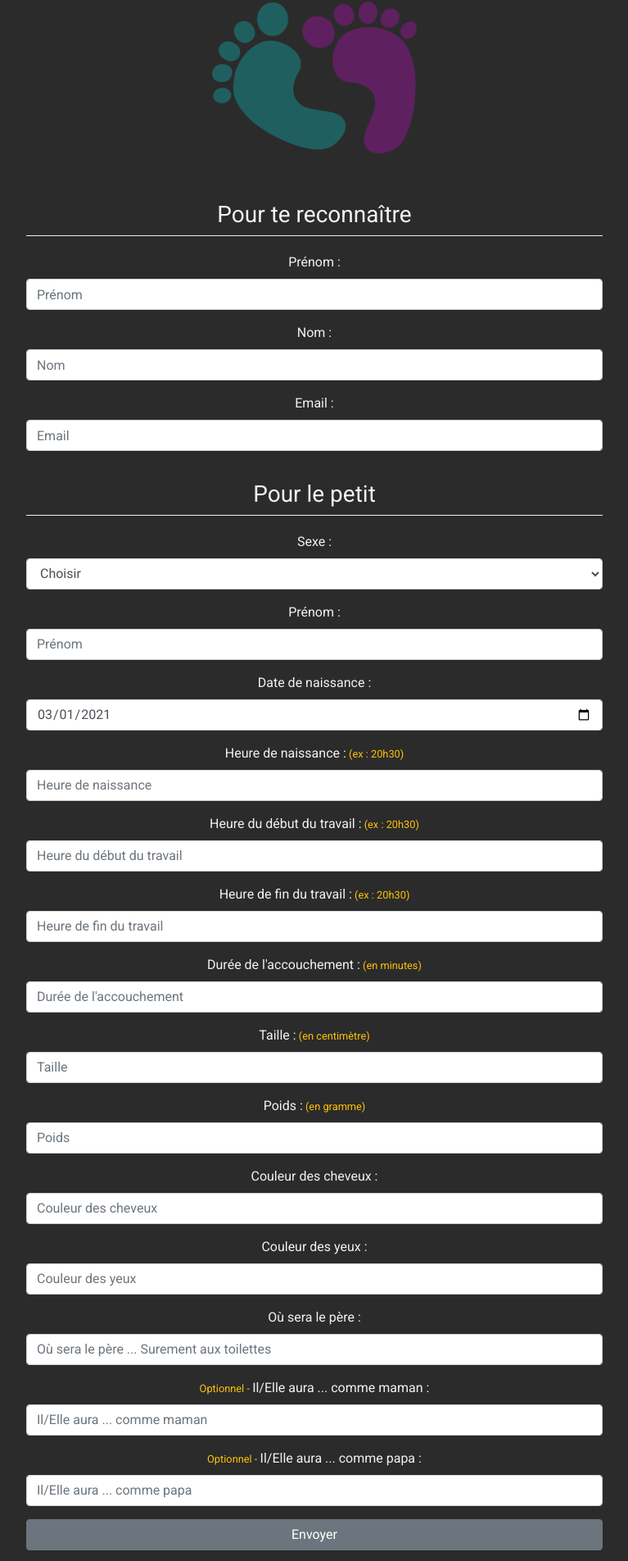
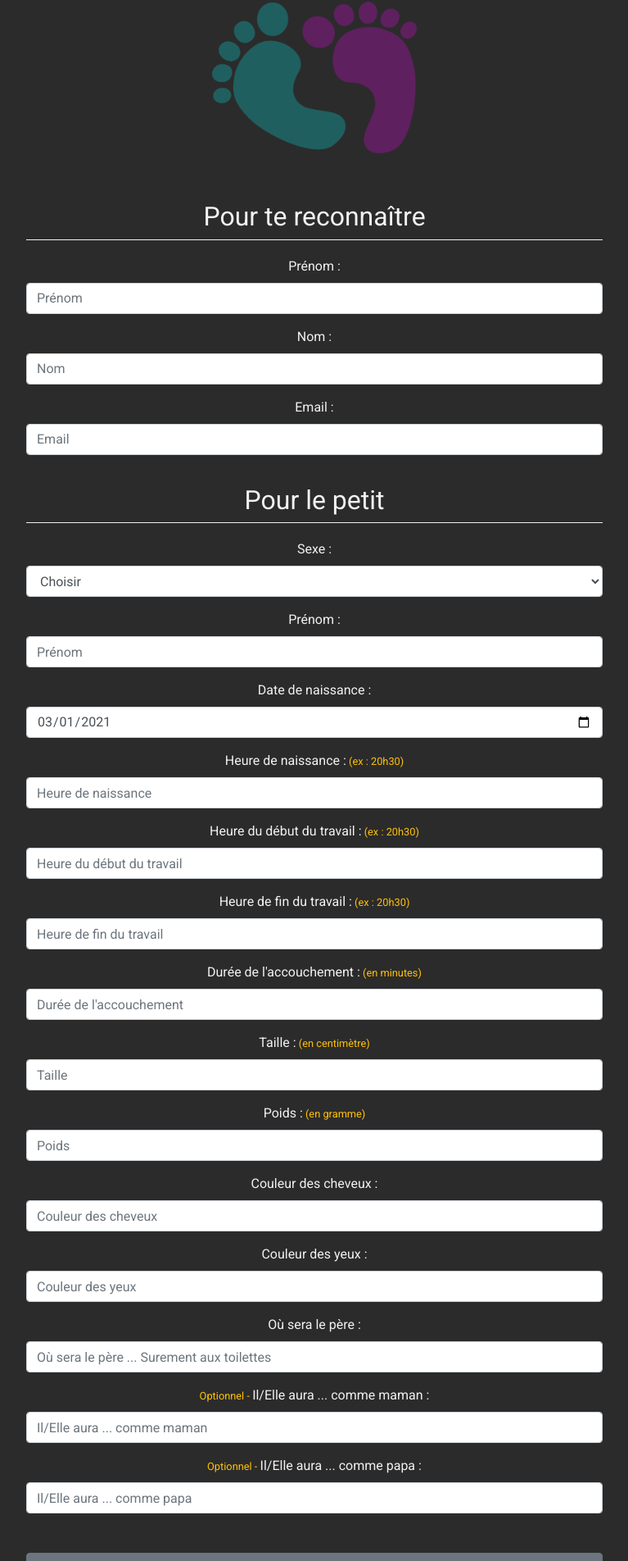
Before and after one commit to Aina261/pronostics-front, a React (Create React App) app: page / in a window 1280 px wide. Shown: the part 234-2138 px from the top of the page at 82% size, without its empty margins (256-1023 px from the left). Built offline with nearby package versions, Linux system fonts and the light colour scheme.

Commit message:
add margin

```diff
--- a/src/components/PronoisticForm/PronosticForm.js
+++ b/src/components/PronoisticForm/PronosticForm.js
@@ -73,9 +73,9 @@ export class PronosticForm extends Component {
                         handleSubmit,
                         isSubmitting,
                         }) => (
-                        <form onSubmit={ handleSubmit } className="align-items-center w-100 w-md-75 w-lg-50 w-xl-25">
+                        <form onSubmit={ handleSubmit } className="align-items-center w-100 w-md-75 w-lg-50 w-xl-25 mb-5">
                             <div className={"w-100 w-md-75 w-lg-50 w-xl-25 px-2 px-sm-5"}>
-                                <h3>Pour te reconnaître</h3>
+                                <h2>Pour te reconnaître</h2>
                                 <div className="ligne"/>
                                 <div className={"form-group"}>
                                     <div className="error">{errors.firstName && touched.firstName && errors.firstName}</div>
@@ -97,7 +97,7 @@ export class PronosticForm extends Component {
                             </div>
 
                             <div className={"w-100 w-md-75 w-lg-50 w-xl-25 px-2 px-sm-5"}>
-                                <h3>Pour le petit</h3>
+                                <h2>Pour le petit</h2>
                                 <div className="ligne"/>
 
                                 <div className={"form-group"}>
@@ -192,8 +192,8 @@ export class PronosticForm extends Component {
 
 
 
-                                <div>
-                                    <button className={"btn btn-secondary w-100"} type="submit" disabled={isSubmitting}>Envoyer</button>
+                                <div className={"my-5"}>
+                                    <button className={"btn btn-secondary w-100"} type="submit" disabled={isSubmitting}>Soumettre</button>
                                 </div>
                             </div>
                         </form>
```
